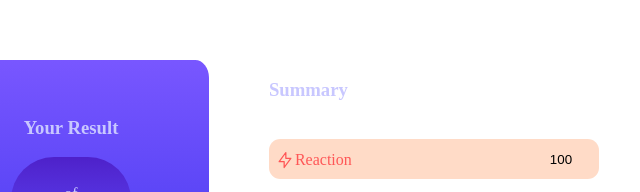
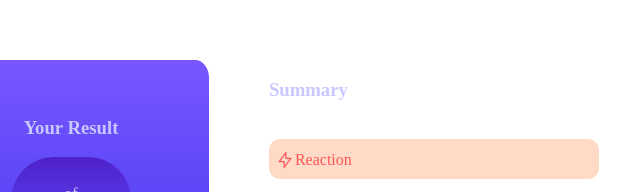
Before and after one commit to silasade/Result-average-solver, a plain HTML site: page index.html in a window 1280 px wide. Shown: the part 140-332 px from the top of the page, 369-1009 px from the left. Drawn offline with Linux system fonts and the light colour scheme.

Commit message:
Update index.html

```diff
--- a/index.html
+++ b/index.html
@@ -25,7 +25,7 @@
                 <img  src="./images/icon-reaction.svg" alt="">
                 <p>Reaction</p>
             </div>
-            <input id="score1" type="number" value="100" max="100" onchange="myfunction(this.value)" value=""  name="" id="">
+            <input id="score1" type="number" max="100" onchange="myfunction(this.value)" value=""  name="" id="">
             <div class="img2">
                 <img  src="./images/icon-memory.svg" alt="">
                 <p>Memory</p>
```
